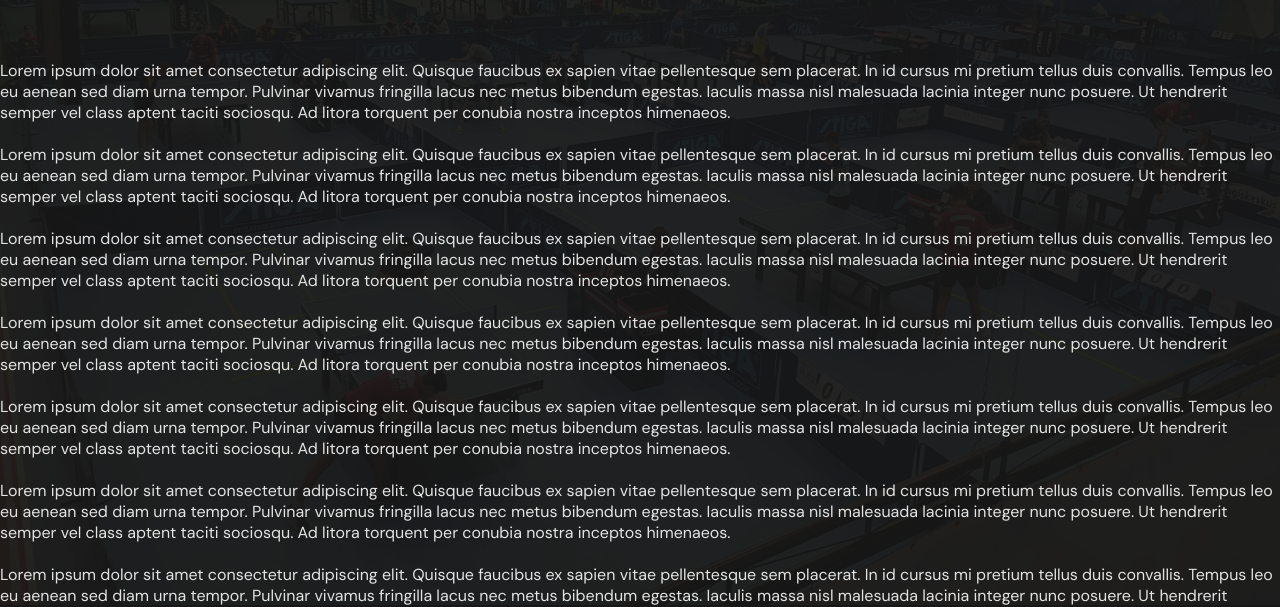
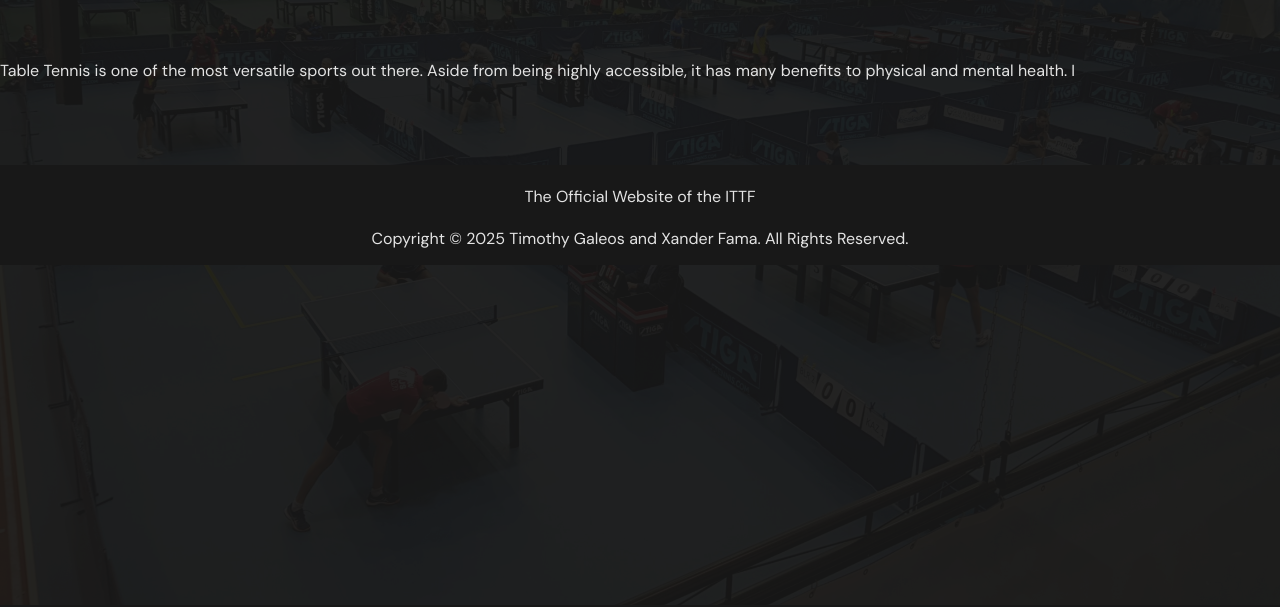
Before and after one commit to timg-a/CS3_WDProjCesiumFamaGaleos, a plain HTML site: page index.html in a window 1280 px wide. Shown: the part 195-802 px from the top of the page. Drawn offline with Linux system fonts and the light colour scheme.

Commit message:
index commit

```diff
--- a/index.html
+++ b/index.html
@@ -41,25 +41,7 @@
 
     <br><br><br>
 
-    Lorem ipsum dolor sit amet consectetur adipiscing elit. Quisque faucibus ex sapien vitae pellentesque sem placerat. In id cursus mi pretium tellus duis convallis. Tempus leo eu aenean sed diam urna tempor. Pulvinar vivamus fringilla lacus nec metus bibendum egestas. Iaculis massa nisl malesuada lacinia integer nunc posuere. Ut hendrerit semper vel class aptent taciti sociosqu. Ad litora torquent per conubia nostra inceptos himenaeos.
-<br><br>
-Lorem ipsum dolor sit amet consectetur adipiscing elit. Quisque faucibus ex sapien vitae pellentesque sem placerat. In id cursus mi pretium tellus duis convallis. Tempus leo eu aenean sed diam urna tempor. Pulvinar vivamus fringilla lacus nec metus bibendum egestas. Iaculis massa nisl malesuada lacinia integer nunc posuere. Ut hendrerit semper vel class aptent taciti sociosqu. Ad litora torquent per conubia nostra inceptos himenaeos.
-<br><br>
-Lorem ipsum dolor sit amet consectetur adipiscing elit. Quisque faucibus ex sapien vitae pellentesque sem placerat. In id cursus mi pretium tellus duis convallis. Tempus leo eu aenean sed diam urna tempor. Pulvinar vivamus fringilla lacus nec metus bibendum egestas. Iaculis massa nisl malesuada lacinia integer nunc posuere. Ut hendrerit semper vel class aptent taciti sociosqu. Ad litora torquent per conubia nostra inceptos himenaeos.
-<br><br>
-Lorem ipsum dolor sit amet consectetur adipiscing elit. Quisque faucibus ex sapien vitae pellentesque sem placerat. In id cursus mi pretium tellus duis convallis. Tempus leo eu aenean sed diam urna tempor. Pulvinar vivamus fringilla lacus nec metus bibendum egestas. Iaculis massa nisl malesuada lacinia integer nunc posuere. Ut hendrerit semper vel class aptent taciti sociosqu. Ad litora torquent per conubia nostra inceptos himenaeos.
-<br><br>
-Lorem ipsum dolor sit amet consectetur adipiscing elit. Quisque faucibus ex sapien vitae pellentesque sem placerat. In id cursus mi pretium tellus duis convallis. Tempus leo eu aenean sed diam urna tempor. Pulvinar vivamus fringilla lacus nec metus bibendum egestas. Iaculis massa nisl malesuada lacinia integer nunc posuere. Ut hendrerit semper vel class aptent taciti sociosqu. Ad litora torquent per conubia nostra inceptos himenaeos.
-<br><br>
-Lorem ipsum dolor sit amet consectetur adipiscing elit. Quisque faucibus ex sapien vitae pellentesque sem placerat. In id cursus mi pretium tellus duis convallis. Tempus leo eu aenean sed diam urna tempor. Pulvinar vivamus fringilla lacus nec metus bibendum egestas. Iaculis massa nisl malesuada lacinia integer nunc posuere. Ut hendrerit semper vel class aptent taciti sociosqu. Ad litora torquent per conubia nostra inceptos himenaeos.
-<br><br>
-Lorem ipsum dolor sit amet consectetur adipiscing elit. Quisque faucibus ex sapien vitae pellentesque sem placerat. In id cursus mi pretium tellus duis convallis. Tempus leo eu aenean sed diam urna tempor. Pulvinar vivamus fringilla lacus nec metus bibendum egestas. Iaculis massa nisl malesuada lacinia integer nunc posuere. Ut hendrerit semper vel class aptent taciti sociosqu. Ad litora torquent per conubia nostra inceptos himenaeos.
-<br><br>
-Lorem ipsum dolor sit amet consectetur adipiscing elit. Quisque faucibus ex sapien vitae pellentesque sem placerat. In id cursus mi pretium tellus duis convallis. Tempus leo eu aenean sed diam urna tempor. Pulvinar vivamus fringilla lacus nec metus bibendum egestas. Iaculis massa nisl malesuada lacinia integer nunc posuere. Ut hendrerit semper vel class aptent taciti sociosqu. Ad litora torquent per conubia nostra inceptos himenaeos.
-<br><br>
-Lorem ipsum dolor sit amet consectetur adipiscing elit. Quisque faucibus ex sapien vitae pellentesque sem placerat. In id cursus mi pretium tellus duis convallis. Tempus leo eu aenean sed diam urna tempor. Pulvinar vivamus fringilla lacus nec metus bibendum egestas. Iaculis massa nisl malesuada lacinia integer nunc posuere. Ut hendrerit semper vel class aptent taciti sociosqu. Ad litora torquent per conubia nostra inceptos himenaeos.
-<br><br>
-Lorem ipsum dolor sit amet consectetur adipiscing elit. Quisque faucibus ex sapien vitae pellentesque sem placerat. In id cursus mi pretium tellus duis convallis. Tempus leo eu aenean sed diam urna tempor. Pulvinar vivamus fringilla lacus nec metus bibendum egestas. Iaculis massa nisl malesuada lacinia integer nunc posuere. Ut hendrerit semper vel class aptent taciti sociosqu. Ad litora torquent per conubia nostra inceptos himenaeos.
+    Table Tennis is one of the most versatile sports out there. Aside from being highly accessible, it has many benefits to physical and mental health. I
 
     <br><br><br><br><br>
 
```
